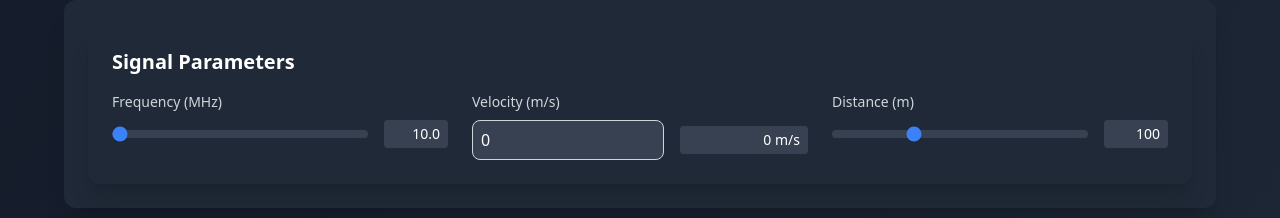
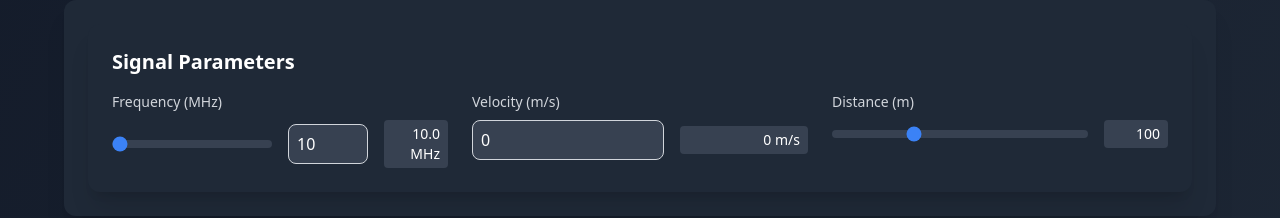
Before and after one commit to Santhosh241003/group3-wireless, a React (Vite) app: page / in a window 1280 px wide. Shown: the part 940-1158 px from the top of the page. Built offline with nearby package versions, Linux system fonts and the light colour scheme.

Commit message:
change20

```diff
--- a/src/components/controls.tsx
+++ b/src/components/controls.tsx
@@ -26,20 +26,44 @@ const Controls = ({
                         Frequency (MHz)
                     </label>
                     <div className="flex items-center gap-4">
+                        {/* Slider for frequency */}
                         <input
                             type="range"
                             min="10"
-                            max="10000"
-                            step="10"
+                            max="100"
+                            step="1"
                             value={frequency}
-                            onChange={(e) => setFrequency(parseFloat(e.target.value))}
+                            onChange={(e) => {
+                                const newFrequency = parseFloat(e.target.value);
+                                setFrequency(newFrequency);
+                            }}
                             className="flex-1 h-2 bg-gray-700 rounded-lg appearance-none cursor-pointer accent-blue-500"
                         />
+
+                        {/* Number input for frequency */}
+                        <input
+                            type="number"
+                            min="10"
+                            max="100"
+                            step="1"
+                            value={frequency}
+                            onChange={(e) => {
+                                const newFrequency = parseFloat(e.target.value);
+                                if (newFrequency >= 10 && newFrequency <= 100) {
+                                    setFrequency(newFrequency);
+                                }
+                            }}
+                            className="w-20 h-10 p-2 border border-gray-300 bg-gray-700 rounded-lg text-white"
+                            placeholder="MHz"
+                        />
+
+                        {/* Display current frequency value */}
                         <span className="w-16 text-right text-sm bg-gray-700 rounded px-2 py-1">
-                            {frequency.toFixed(1)}
+                            {frequency.toFixed(1)} MHz
                         </span>
                     </div>
                 </div>
+
 
                 <div>
                     <label className="block text-sm font-medium text-gray-300 mb-2">
```
